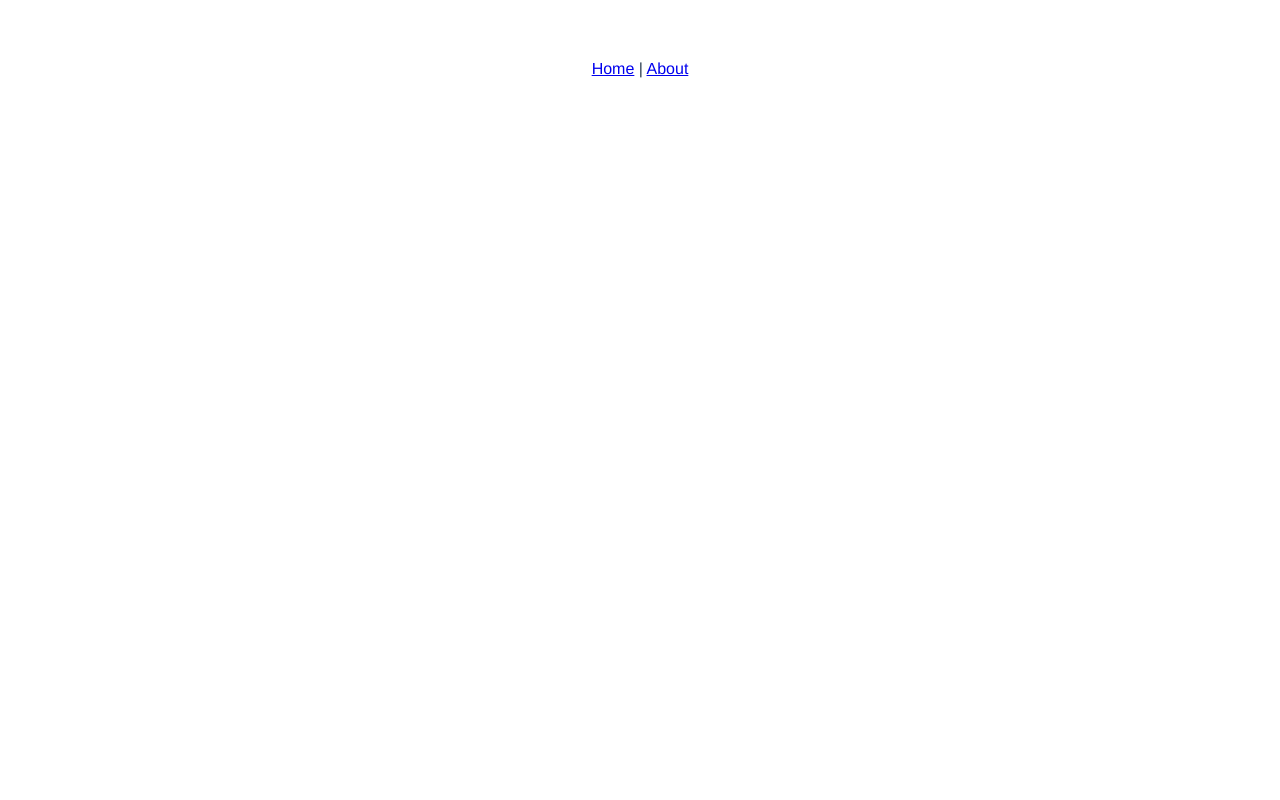
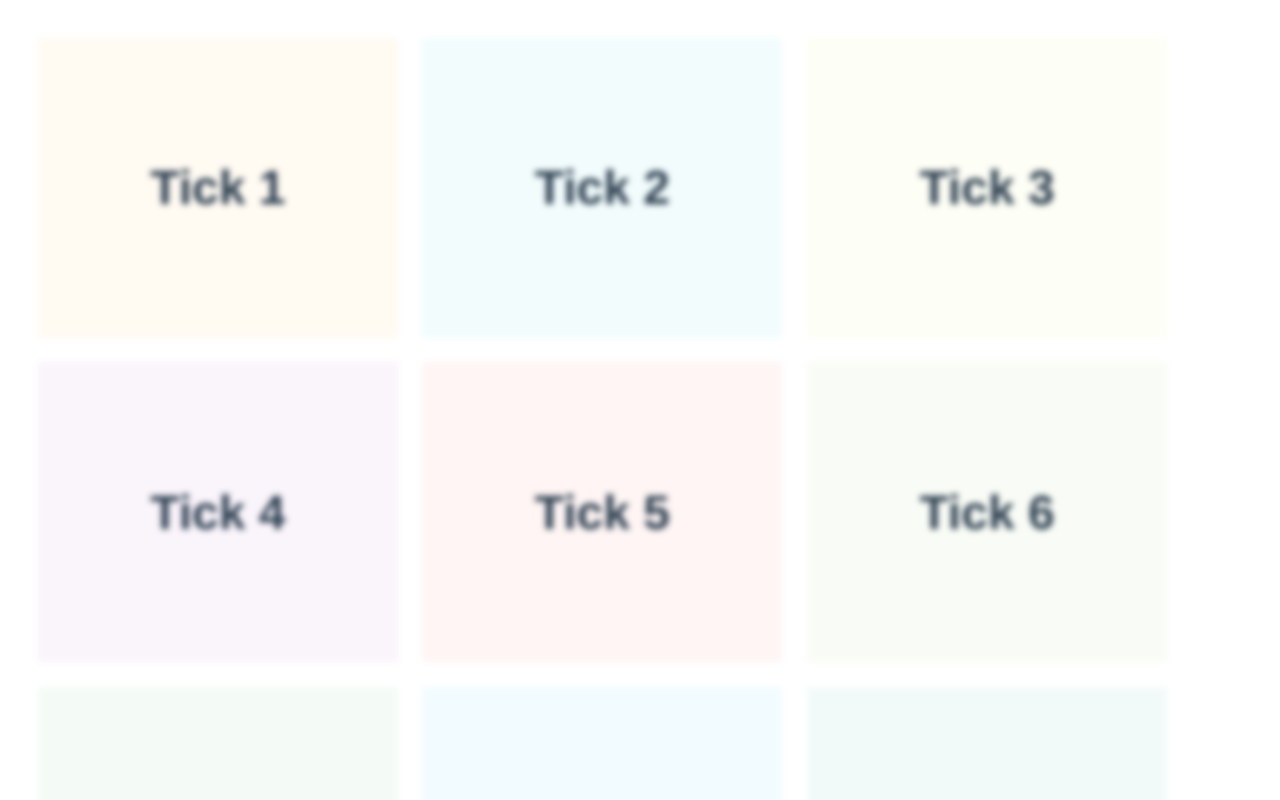
Before and after one commit to zimingit/Tick, a Vue app: page /#/Tick/1584390592000 in a window 1280 px wide. Shown: the top 800 px of the page. Built offline with nearby package versions, Linux system fonts and the light colour scheme.

Commit message:
FEAT routes -> home & tick comp.base

```diff
--- a/src/App.vue
+++ b/src/App.vue
@@ -1,19 +1,18 @@
 <template>
   <div id="app">
-    <div id="nav">
-      <router-link to="/">Home</router-link> |
-      <router-link to="/about">About</router-link>
-    </div>
     <router-view/>
   </div>
 </template>
 
 <style lang="stylus">
-#app
-  font-family Avenir, Helvetica, Arial, sans-serif
+body, #app
+  font-family Avenir, 'Helvetica Neue', Helvetica, Arial, sans-serif
   -webkit-font-smoothing antialiased
   -moz-osx-font-smoothing grayscale
-  text-align center
+  margin 0
+  padding 0
+  display flex
+  flex 1
+  height 100vh
   color #2c3e50
-  margin-top 60px
 </style>
--- a/src/components/HelloWorld.vue
+++ /dev/null
@@ -1,58 +0,0 @@
-<template>
-  <div class="hello">
-    <h1>{{ msg }}</h1>
-    <p>
-      For a guide and recipes on how to configure / customize this project,<br>
-      check out the
-      <a href="https://cli.vuejs.org" target="_blank" rel="noopener">vue-cli documentation</a>.
-    </p>
-    <h3>Installed CLI Plugins</h3>
-    <ul>
-      <li><a href="https://github.com/vuejs/vue-cli/tree/dev/packages/%40vue/cli-plugin-babel" target="_blank" rel="noopener">babel</a></li>
-      <li><a href="https://github.com/vuejs/vue-cli/tree/dev/packages/%40vue/cli-plugin-router" target="_blank" rel="noopener">router</a></li>
-      <li><a href="https://github.com/vuejs/vue-cli/tree/dev/packages/%40vue/cli-plugin-eslint" target="_blank" rel="noopener">eslint</a></li>
-    </ul>
-    <h3>Essential Links</h3>
-    <ul>
-      <li><a href="https://vuejs.org" target="_blank" rel="noopener">Core Docs</a></li>
-      <li><a href="https://forum.vuejs.org" target="_blank" rel="noopener">Forum</a></li>
-      <li><a href="https://chat.vuejs.org" target="_blank" rel="noopener">Community Chat</a></li>
-      <li><a href="https://twitter.com/vuejs" target="_blank" rel="noopener">Twitter</a></li>
-      <li><a href="https://news.vuejs.org" target="_blank" rel="noopener">News</a></li>
-    </ul>
-    <h3>Ecosystem</h3>
-    <ul>
-      <li><a href="https://router.vuejs.org" target="_blank" rel="noopener">vue-router</a></li>
-      <li><a href="https://vuex.vuejs.org" target="_blank" rel="noopener">vuex</a></li>
-      <li><a href="https://github.com/vuejs/vue-devtools#vue-devtools" target="_blank" rel="noopener">vue-devtools</a></li>
-      <li><a href="https://vue-loader.vuejs.org" target="_blank" rel="noopener">vue-loader</a></li>
-      <li><a href="https://github.com/vuejs/awesome-vue" target="_blank" rel="noopener">awesome-vue</a></li>
-    </ul>
-  </div>
-</template>
-
-<script>
-export default {
-  name: 'HelloWorld',
-  props: {
-    msg: String
-  }
-}
-</script>
-
-<!-- Add "scoped" attribute to limit CSS to this component only -->
-<style scoped lang="stylus">
-h3
-  margin 40px 0 0
-
-ul
-  list-style-type none
-  padding 0
-
-li
-  display inline-block
-  margin 0 10px
-
-a
-  color #42b983
-</style>
--- a/src/router/index.js
+++ b/src/router/index.js
@@ -1,6 +1,7 @@
 import Vue from 'vue'
 import VueRouter from 'vue-router'
 import Home from '../views/Home.vue'
+import Tick from '../views/Tick.vue'
 
 Vue.use(VueRouter)
 
@@ -11,16 +12,16 @@ const routes = [
     component: Home
   },
   {
-    path: '/about',
-    name: 'About',
-    // route level code-splitting
-    // this generates a separate chunk (about.[hash].js) for this route
-    // which is lazy-loaded when the route is visited.
-    component: () => import(/* webpackChunkName: "about" */ '../views/About.vue')
+    path: '/Tick/:id',
+    props: true,
+    name: 'Tick',
+    component: Tick
   }
 ]
 
 const router = new VueRouter({
+  mode: 'history',
+  base: process.env.BASE_URL,
   routes
 })
 
--- a/src/views/About.vue
+++ /dev/null
@@ -1,5 +0,0 @@
-<template>
-  <div class="about">
-    <h1>This is an about page</h1>
-  </div>
-</template>
--- a/src/views/Home.vue
+++ b/src/views/Home.vue
@@ -1,18 +1,53 @@
 <template>
   <div class="home">
-    <img alt="Vue logo" src="../assets/logo.png">
-    <HelloWorld msg="Welcome to Your Vue.js App"/>
+    <div class="tick_item" v-for="item in 10" :key="item" :style="{'background-color': `${colors[item]}0d`}"> Tick {{item}} </div>
   </div>
 </template>
 
 <script>
-// @ is an alias to /src
-import HelloWorld from '@/components/HelloWorld.vue'
-
+import _ from 'lodash'
+const colors = ['#ea4335', '#fbbc05', '#34a853', '#00bcd4', '#9c27b0', '#f44336', '#03a9f4', '#009688', '#8bc34a', '#cddc39', '#ff9800']
 export default {
   name: 'Home',
+  data () {
+    return {
+      colors: _.shuffle(colors)
+    }
+  },
   components: {
-    HelloWorld
   }
 }
 </script>
+
+<style scoped lang="stylus">
+.home
+  margin 2%
+  display flex
+  flex 1
+  flex-wrap wrap
+  align-content flex-start
+
+  .tick_item
+    max-width 100%
+    // -2px на border
+    width 23%
+    min-width 360px
+    height 300px
+    margin 1%
+    display flex
+    justify-content center
+    align-items center
+    font-size 3em
+    font-weight 600
+    filter blur(3px)
+
+@media (orientation: portrait)
+  .home
+    flex-direction column
+    flex-wrap nowrap
+    margin 0
+    .tick_item
+      margin .5% 0
+      width 100%
+      flex-shrink 0
+</style>
--- /dev/null
+++ b/src/views/Tick.vue
@@ -0,0 +1,24 @@
+<template>
+  <div>
+    Tick
+    {{id}}
+  </div>
+</template>
+
+<script>
+
+export default {
+  name: 'Tick',
+  props: {
+    id: {
+      type: [Number, String],
+      default: 0
+    }
+  },
+  created () {
+    console.log(this.id)
+  },
+  components: {
+  }
+}
+</script>
--- /dev/null
+++ b/vue.config.js
@@ -0,0 +1,10 @@
+module.exports = {
+  pages: {
+    index: {
+      entry: 'src/main.js',
+      template: 'public/index.html',
+      filename: 'index.html',
+      title: 'Tick'
+    }
+  }
+}
```
Also changed, not shown: package.json (+22 -3 lines), .browserslistrc (deleted), .eslintrc.js (deleted), 1 other file (tests, documents, lock files or other folders).
